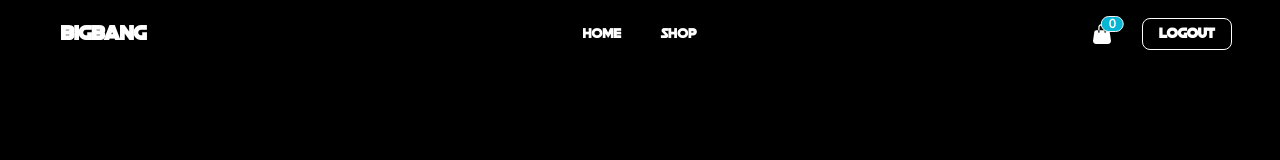
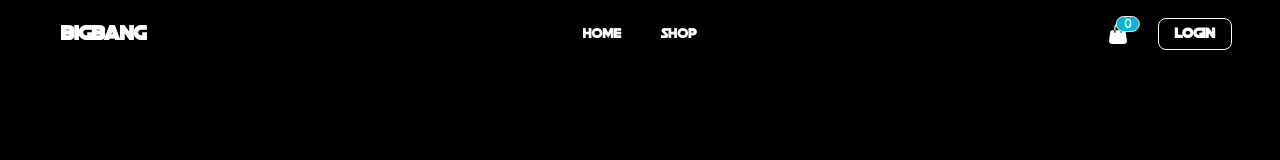
Before and after one commit to tolgazorlu/bigbang, a React (Vite) app in the folder client/: page /cart in a window 1280 px wide. Shown: the top 160 px of the page. Built offline with nearby package versions, Linux system fonts and the light colour scheme.

Commit message:
store syntax error removed

```diff
--- a/client/src/Store.tsx
+++ b/client/src/Store.tsx
@@ -1,3 +1,5 @@
+/* eslint-disable @typescript-eslint/no-unsafe-assignment */
+/* eslint-disable no-case-declarations */
 import React from "react";
 import { Cart, CartItem } from "./types/Cart";
 
--- a/client/src/layouts/Navbar.tsx
+++ b/client/src/layouts/Navbar.tsx
@@ -1,11 +1,10 @@
 import { Link } from "react-router-dom";
 import PropTypes from "prop-types";
-import { useContext, useState } from "react";
-import { useCookies } from "react-cookie";
+import { useContext } from "react";
 import { BsFillHandbagFill } from "react-icons/bs";
 import { Store } from "../Store";
 
-const Navbar = ({ isAuth, cookies }: any) => {
+const Navbar = () => {
   const navbarLinks = [
     { title: "Home", link: "/" },
     { title: "Shop", link: "/shop" },
@@ -13,20 +12,7 @@ const Navbar = ({ isAuth, cookies }: any) => {
 
   const {
     state: { cart },
-    dispatch,
   } = useContext(Store);
-
-  const [cookie, removeCookie] = useCookies([cookies]);
-  // eslint-disable-next-line @typescript-eslint/no-unsafe-assignment
-  const [auth, setAuth] = useState(true);
-
-  const Logout = () => {
-    setAuth(false);
-  };
-
-  const Login = () => {
-    setAuth(true);
-  };
 
   return (
     <nav className="colorChange navbar md:px-12 z-20 font-space bg-black fixed">
@@ -83,16 +69,19 @@ const Navbar = ({ isAuth, cookies }: any) => {
       <div className="navbar-end gap-4">
         <Link to="/cart" className="btn btn-ghost btn-circle">
           <div className="indicator">
-          <BsFillHandbagFill className="h-5 w-5 text-white"/>
-          {cart.cartItems.length > 0 ? (
-            <span className="badge badge-sm text-white bg-cyan-500 font-inter indicator-item">
-              {cart.cartItems.reduce((a, c) => a + c.quantity, 0)}
-            </span>
-          ) : (<span className="badge badge-sm text-white bg-cyan-500 font-inter indicator-item">0</span>)}
+            <BsFillHandbagFill className="h-5 w-5 text-white" />
+            {cart.cartItems.length > 0 ? (
+              <span className="badge badge-sm text-white bg-cyan-500 font-inter indicator-item">
+                {cart.cartItems.reduce((a, c) => a + c.quantity, 0)}
+              </span>
+            ) : (
+              <span className="badge badge-sm text-white bg-cyan-500 font-inter indicator-item">
+                0
+              </span>
+            )}
           </div>
-
         </Link>
-        {auth ? (
+        {/* {auth ? (
           <Link
             onClick={Logout}
             className="btn btn-sm btn-outline hover:bg-white hover:text-black text-white px-4"
@@ -107,7 +96,13 @@ const Navbar = ({ isAuth, cookies }: any) => {
           >
             Login
           </Link>
-        )}
+        )} */}
+        <Link
+          className="btn btn-sm btn-outline hover:bg-white hover:text-black text-white px-4"
+          to="/login"
+        >
+          Login
+        </Link>
       </div>
     </nav>
   );
--- a/client/src/pages/ShoppingCart.tsx
+++ b/client/src/pages/ShoppingCart.tsx
@@ -1,5 +1,5 @@
 import { useContext } from "react";
-import { Link, useNavigate } from "react-router-dom";
+import { Link } from "react-router-dom";
 import { Store } from "../Store";
 import { CartItem } from "../types/Cart";
 import { Helmet } from "react-helmet-async";
@@ -14,7 +14,6 @@ import EmptyCart from "../assets/animation/cart.json";
 import Lottie from "lottie-react";
 
 const ShoppingCart = () => {
-  const navigate = useNavigate();
   const {
     state: {
       cart: { cartItems },
--- a/client/src/pages/SingleProduct.tsx
+++ b/client/src/pages/SingleProduct.tsx
@@ -1,7 +1,5 @@
-import axios from "axios";
-import { useState, useEffect, useContext } from "react";
-import { Link, useNavigate, useParams } from "react-router-dom";
-import { Product } from "../types/ProductType";
+import { useContext } from "react";
+import { useNavigate, useParams } from "react-router-dom";
 import Footer from "../layouts/Footer";
 import Rating from "../components/Product/Rating";
 import { useGetProductDetailsBySlugQuery } from "../hooks/productHooks";
```
Also changed, not shown: client/src/pages/Home.tsx (+1 -8 lines).
